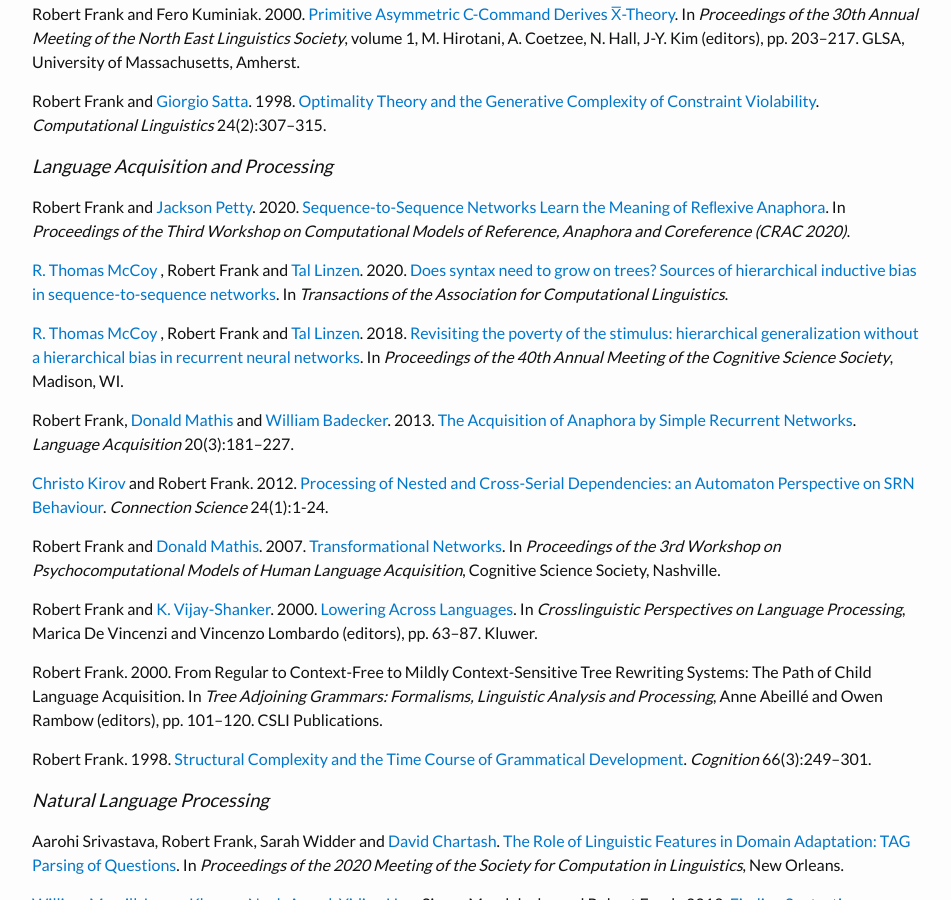
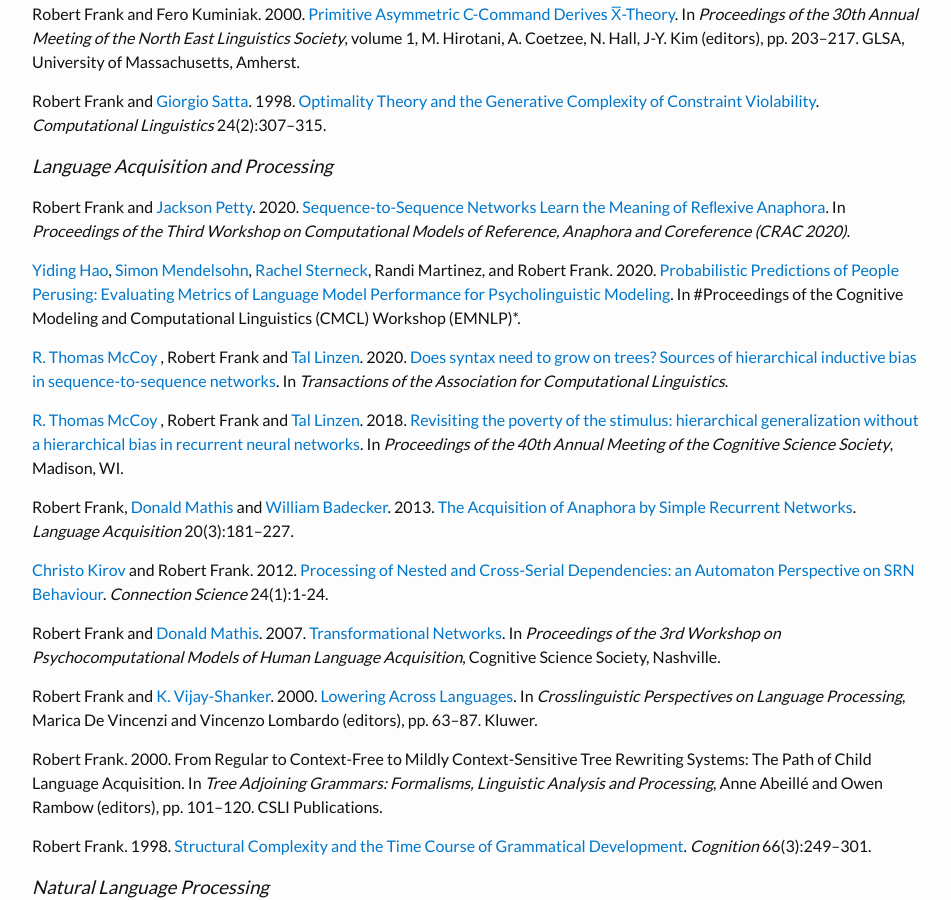
Before and after one commit to bobfrank1/bobfrank1.github.io, a Jekyll site: the page built from publications.md, in a window 1280 px wide and 900 px high, scrolled down 1181 px. Shown: the whole window, without its empty margins (163-1114 px from the left). Built offline with Jekyll 4.4.1, drawn with Linux system fonts in a browser that asks for light colours; some web fonts are replaced.

Commit message:
link to perusing paper

```diff
--- a/publications.md
+++ b/publications.md
@@ -46,6 +46,8 @@
 
 Robert Frank and [Jackson Petty](https://jacksonpetty.org). 2020. [Sequence-to-Sequence Networks Learn the Meaning of Reﬂexive Anaphora](hhttps://arxiv.org/abs/2011.00682). In *Proceedings of the Third Workshop on Computational Models of Reference, Anaphora and Coreference (CRAC 2020)*.
 
+[Yiding Hao](https://www.notaphonologist.com), [Simon Mendelsohn](https://simonjmendelsohn.github.io), [Rachel Sterneck](https://www.linkedin.com/in/rachel-sterneck/), Randi Martinez, and Robert Frank. 2020. [Probabilistic Predictions of People Perusing: Evaluating Metrics of Language Model Performance for Psycholinguistic Modeling](https://arxiv.org/pdf/2009.03954.pdf). In #Proceedings of the Cognitive Modeling and Computational Linguistics (CMCL) Workshop (EMNLP)*.
+
 [R. Thomas McCoy](https://tommccoy1.github.io) , Robert Frank and [Tal Linzen](http://tallinzen.net). 2020. [Does syntax need to grow on trees? Sources of hierarchical inductive bias in sequence-to-sequence networks](https://doi.org/10.1162/tacl_a_00304). In *Transactions of the Association for Computational Linguistics*.
 
 [R. Thomas McCoy](https://tommccoy1.github.io) , Robert Frank and [Tal Linzen](http://tallinzen.net). 2018. [Revisiting the poverty of the stimulus: hierarchical generalization without a hierarchical bias in recurrent neural networks](https://arxiv.org/abs/1802.09091). In *Proceedings of the 40th Annual Meeting of the Cognitive Science Society*, Madison, WI.
```
